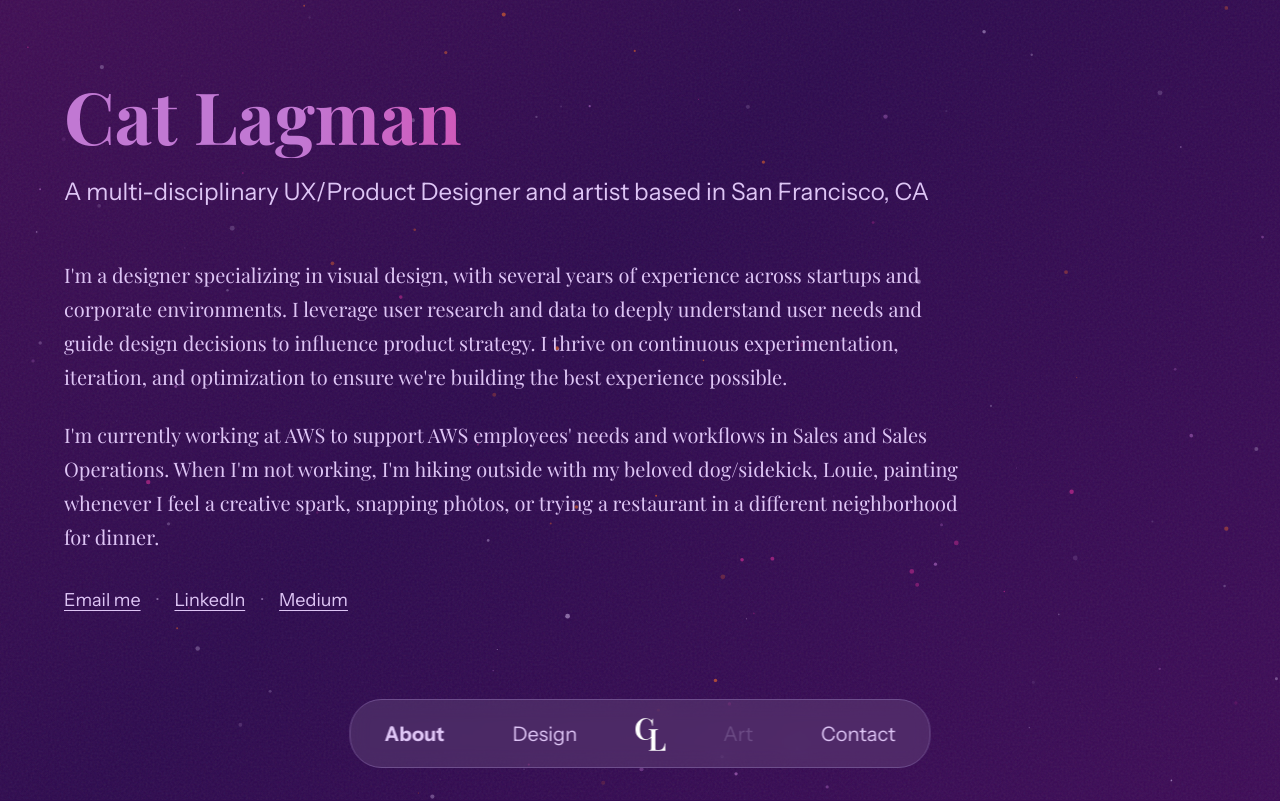
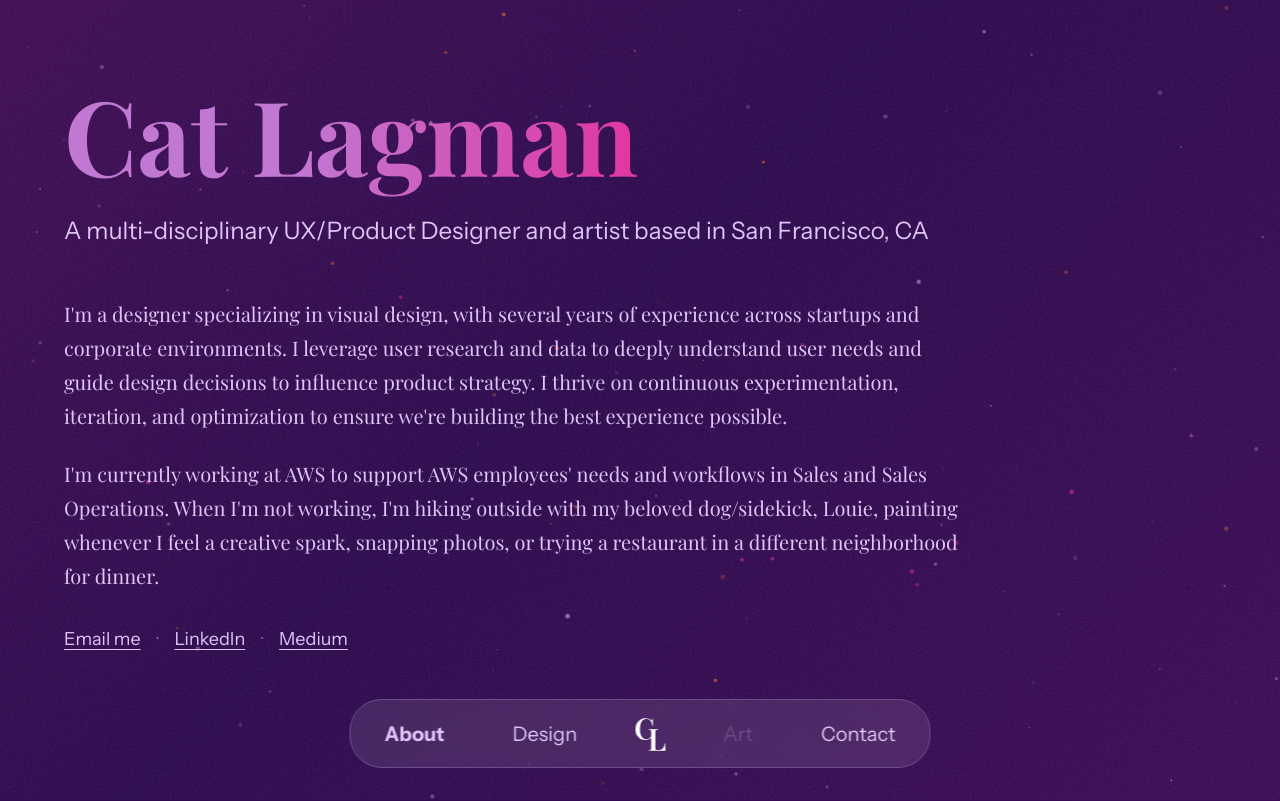
Before and after one commit to catlagman/portfolio, a Next.js app: page / in a window 1280 px wide. Shown: the top 801 px of the page. Built offline with nearby package versions, Linux system fonts and the light colour scheme; no server answers.

Commit message:
larger h1 title

```diff
--- a/app/page.module.scss
+++ b/app/page.module.scss
@@ -15,7 +15,7 @@ $font-serif: 'Playfair Display', serif;
 $font-sans: 'Instrument Sans', sans-serif;
 
 // Font sizes
-$font-size-h1: 4.5em;
+$font-size-h1: 6.5em;
 $font-size-subtitle: 1.5em;
 $font-size-body: 1.25em;
 $font-size-nav: 1.25rem;
```
